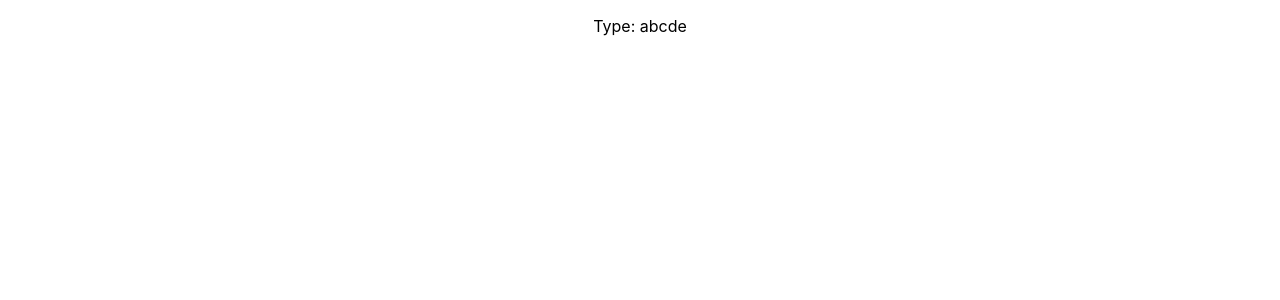
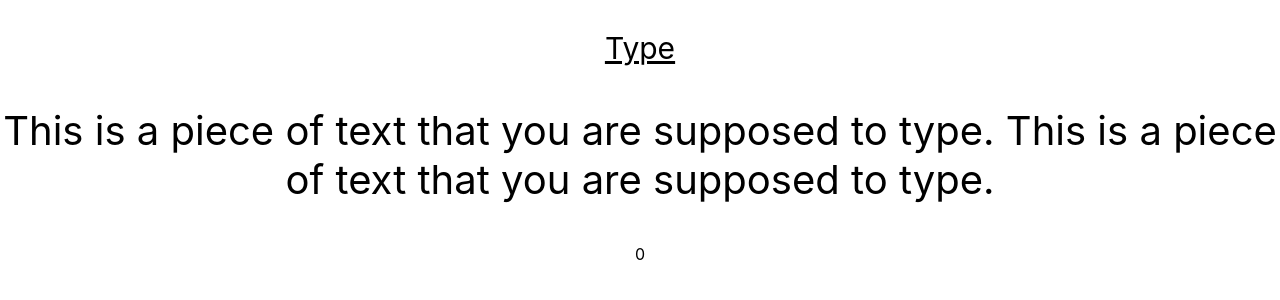
Before and after one commit to joeyst/typify, a React (Create React App) app: page / in a window 1280 px wide. Shown: the top 300 px of the page. Built offline with nearby package versions, Linux system fonts and the light colour scheme.

Commit message:
Add iteration counter.

```diff
--- a/src/Text.tsx
+++ b/src/Text.tsx
@@ -1,12 +1,15 @@
 import { KeyboardEvent, useState } from "react";
+import { text } from "stream/consumers";
 
 function GetText() {
   const [typed, setTyped] = useState("");
+  const [iter, setIter] = useState(0);
 
-  const textToType = "abcde"
+  const textToType = "This is a piece of text that you are supposed to type. This is a piece of text that you are supposed to type."
 
   const handleKeyPress = (event: KeyboardEvent) => {
     setTyped(typed + event.key)
+    setIter(iter + getNumMatched(textToType, typed) + getNumIncorrect(textToType, typed))
   }
 
   const handleBackspace = (event: KeyboardEvent) => {
@@ -47,8 +50,10 @@ function GetText() {
     onKeyDown={handleBackspace}
     style={{outline: 0}}
     >
-      <p> Type: {textToType} </p>
+      <p style={{fontSize: 30, textDecorationLine: 'underline'}}>Type</p>
+      <p style={{fontSize: 40}}> {textToType} </p>
       {comparedText(textToType, typed)}
+      <p>{iter}</p>
     </div>
   )
 
```
